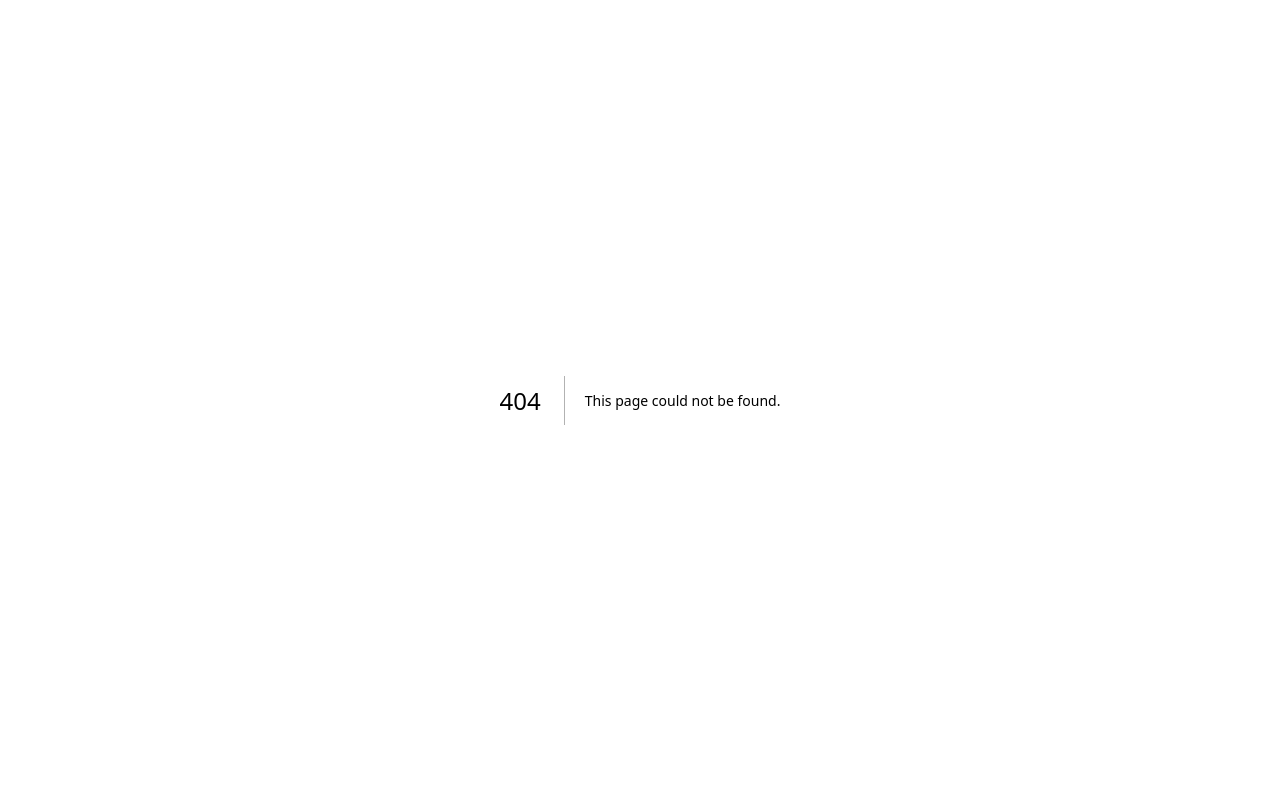
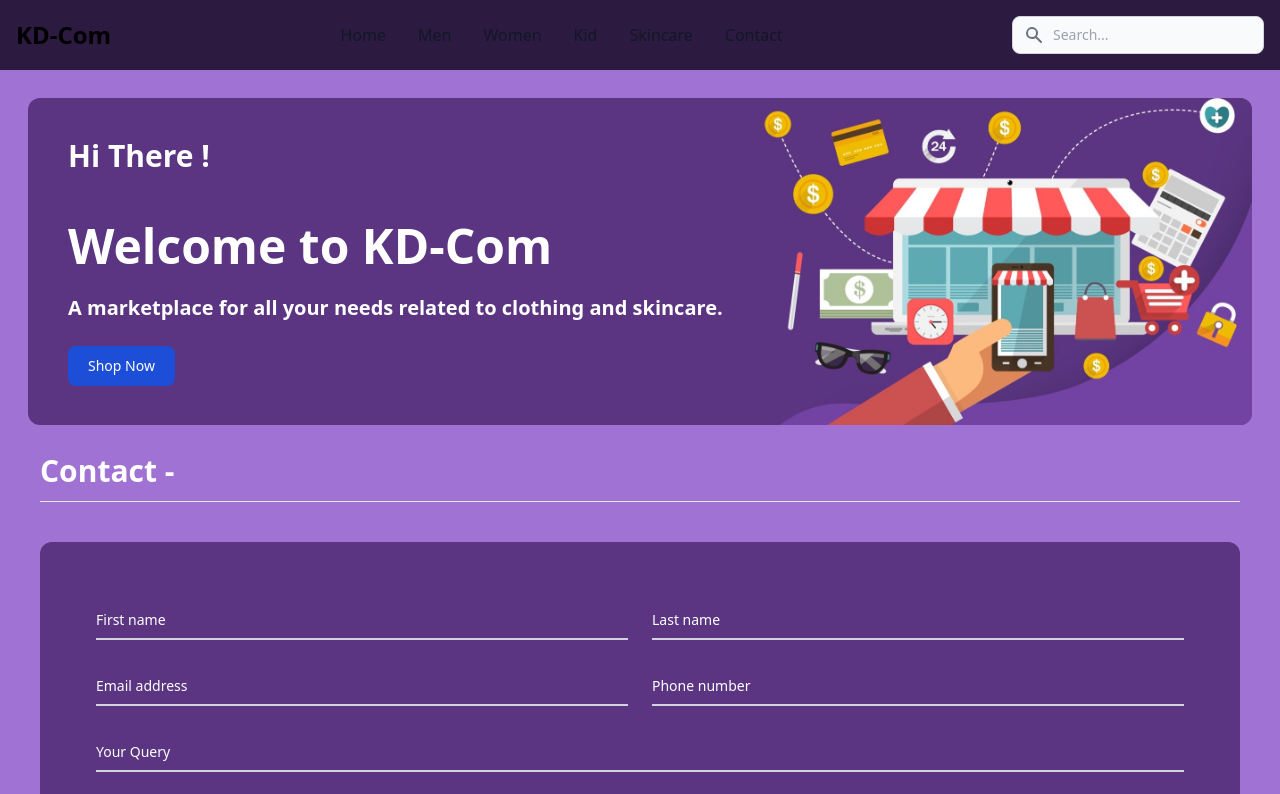
Before and after one commit to karandalania23/ecommerce-app, a Next.js app: page /contact/contact in a window 1280 px wide. Before the commit this address had no page. Shown: the top 794 px of the page. Built offline with nearby package versions, Linux system fonts and the light colour scheme.

Commit message:
Added Contact Page

```diff
--- /dev/null
+++ b/components/contact/conform/index.jsx
@@ -0,0 +1,112 @@
+import React from 'react';
+
+const Conform = () => {
+    return(
+        <>
+        <div className='p-10 px-10'>
+        <div className=' bg-[#5b3582] rounded-xl'>
+        <form className='p-14'>
+        <div className="grid md:grid-cols-2 md:gap-6">
+    <div className="relative z-0 w-full mb-6 group">
+      <input
+        type="text"
+        name="floating_first_name"
+        id="floating_first_name"
+        className="block py-2.5 px-0 w-full text-sm text-gray-900 bg-transparent border-0 border-b-2 border-gray-300 appearance-none dark:text-white dark:border-gray-600 dark:focus:border-blue-500 focus:outline-none focus:ring-0 focus:border-blue-600 peer"
+        placeholder=" "
+        required=""
+      />
+      <label
+        htmlFor="floating_first_name"
+        className="peer-focus:font-medium absolute text-sm text-white dark:text-white duration-300 transform -translate-y-6 scale-75 top-3 -z-10 origin-[0] peer-focus:left-0 peer-focus:text-blue-600 peer-focus:dark:text-blue-500 peer-placeholder-shown:scale-100 peer-placeholder-shown:translate-y-0 peer-focus:scale-75 peer-focus:-translate-y-6"
+      >
+        First name
+      </label>
+    </div>
+    <div className="relative z-0 w-full mb-6 group">
+      <input
+        type="text"
+        name="floating_last_name"
+        id="floating_last_name"
+        className="block py-2.5 px-0 w-full text-sm text-gray-900 bg-transparent border-0 border-b-2 border-gray-300 appearance-none dark:text-white dark:border-gray-600 dark:focus:border-blue-500 focus:outline-none focus:ring-0 focus:border-blue-600 peer"
+        placeholder=" "
+        required=""
+      />
+      <label
+        htmlFor="floating_last_name"
+        className="peer-focus:font-medium absolute text-sm text-white dark:text-white duration-300 transform -translate-y-6 scale-75 top-3 -z-10 origin-[0] peer-focus:left-0 peer-focus:text-blue-600 peer-focus:dark:text-blue-500 peer-placeholder-shown:scale-100 peer-placeholder-shown:translate-y-0 peer-focus:scale-75 peer-focus:-translate-y-6"
+      >
+        Last name
+      </label>
+    </div>
+  </div>
+
+
+
+
+  <div className="grid md:grid-cols-2 md:gap-6">
+  <div className="relative z-0 w-full mb-6 group">
+    <input
+      type="email"
+      name="floating_email"
+      id="floating_email"
+      className="block py-2.5 px-0 w-full text-sm text-white bg-transparent border-0 border-b-2 border-gray-300 appearance-none text-white dark:border-gray-600 dark:focus:border-blue-500 focus:outline-none focus:ring-0 focus:border-blue-600 peer"
+      placeholder=" "
+      required=""
+    />
+    <label
+      htmlFor="floating_email"
+      className="peer-focus:font-medium absolute text-sm text-white dark:text-white duration-300 transform -translate-y-6 scale-75 top-3 -z-10 origin-[0] peer-focus:left-0 peer-focus:text-blue-600 peer-focus:dark:text-blue-500 peer-placeholder-shown:scale-100 peer-placeholder-shown:translate-y-0 peer-focus:scale-75 peer-focus:-translate-y-6"
+    >
+      Email address
+    </label>
+  </div>
+    <div className="relative z-0 w-full mb-6 group">
+      <input
+        type="tel"
+        pattern="[0-9]{3}-[0-9]{3}-[0-9]{4}"
+        name="floating_phone"
+        id="floating_phone"
+        className="block py-2.5 px-0 w-full text-sm text-gray-900 bg-transparent border-0 border-b-2 border-gray-300 appearance-none dark:text-white dark:border-gray-600 dark:focus:border-blue-500 focus:outline-none focus:ring-0 focus:border-blue-600 peer"
+        placeholder=" "
+        required=""
+      />
+      <label
+        htmlFor="floating_phone"
+        className="peer-focus:font-medium absolute text-sm text-white dark:white duration-300 transform -translate-y-6 scale-75 top-3 -z-10 origin-[0] peer-focus:left-0 peer-focus:text-blue-600 peer-focus:dark:text-blue-500 peer-placeholder-shown:scale-100 peer-placeholder-shown:translate-y-0 peer-focus:scale-75 peer-focus:-translate-y-6"
+      >
+        Phone number
+      </label>
+    </div>
+
+  </div>
+  <div className="relative z-0 w-full mb-6 group">
+      <input
+        type="text"
+        name="floating_query"
+        id="floating_query"
+        className="block py-2.5 px-0 w-full text-sm text-gray-900 bg-transparent border-0 border-b-2 border-gray-300 appearance-none dark:text-white dark:border-gray-600 dark:focus:border-blue-500 focus:outline-none focus:ring-0 focus:border-blue-600 peer"
+        placeholder=" "
+        required=""
+      />
+      <label
+        htmlFor="floating_query"
+        className="peer-focus:font-medium absolute text-sm text-white dark:text-white duration-300 transform -translate-y-6 scale-75 top-3 -z-10 origin-[0] peer-focus:left-0 peer-focus:text-blue-600 peer-focus:dark:text-blue-500 peer-placeholder-shown:scale-100 peer-placeholder-shown:translate-y-0 peer-focus:scale-75 peer-focus:-translate-y-6"
+      >
+        Your Query
+      </label>
+    </div>
+  <button
+    type="submit"
+    className="text-white bg-blue-700 hover:bg-blue-800 focus:ring-4 focus:outline-none focus:ring-blue-300 font-medium rounded-lg text-sm w-full sm:w-auto px-5 py-2.5 text-center dark:bg-blue-600 dark:hover:bg-blue-700 dark:focus:ring-blue-800"
+  >
+    Submit
+  </button>
+</form>
+
+        </div>
+        </div>
+        </>
+    )
+}
+export default Conform;
--- /dev/null
+++ b/components/contact/index.jsx
@@ -0,0 +1,22 @@
+import React from 'react';
+import Navbar from '../landing/navbar';
+import Welcome from '../landing/welcome';
+import Conform from './conform';
+import Header from '../landing/header';
+import Footer from '../landing/footer';
+
+const Contact = ()=>{
+    return(
+        <>
+        <Navbar/>
+        <div className='bg-[#a072d4]'>
+        <Welcome/>
+        <Header name='Contact -'/>
+        <Conform/>
+        <Footer/>
+        <hr/>
+        </div>
+        </>
+    )
+}
+export default Contact;
--- a/components/landing/footer/index.jsx
+++ b/components/landing/footer/index.jsx
@@ -30,7 +30,7 @@
         </a>
       </li>
       <li>
-        <a href="#" className="hover:underline">
+        <a href="./contact" className="hover:underline">
           Contact
         </a>
       </li>
--- a/components/landing/header/index.jsx
+++ b/components/landing/header/index.jsx
@@ -7,7 +7,7 @@
         <div class="text-white text-3xl font-bold pl-10">
             {name}
         </div>
-        <div class="pl-8 pr-96 mt-3">
+        <div class="px-10 mt-3">
             <hr/>
         </div>
         </>
--- a/components/landing/navbar/index.jsx
+++ b/components/landing/navbar/index.jsx
@@ -32,7 +32,7 @@
       </div>
       <ul class="flex flex-col p-4 md:p-0 mt-4 font-medium border border-gray-100 rounded-lg md:flex-row md:space-x-8 md:mt-0 md:border-0 bg-backpurple  dark:border-gray-700">
         <li>
-          <a href="#" class="block py-2 pl-3 pr-4 text-white bg-blue-700 rounded md:bg-transparent md:text-blue-700 md:p-0 md:dark:text-blue-500" aria-current="page">Home</a>
+          <a href="../" class="block py-2 pl-3 pr-4 text-gray-900 rounded hover:bg-gray-100 md:hover:bg-transparent md:hover:text-blue-700 md:p-0 md:dark:hover:text-blue-500 dark:text-white dark:hover:bg-gray-700 dark:hover:text-white md:dark:hover:bg-transparent dark:border-gray-700">Home</a>
         </li>
         <li>
           <a href="#" class="block py-2 pl-3 pr-4 text-gray-900 rounded hover:bg-gray-100 md:hover:bg-transparent md:hover:text-blue-700 md:p-0 md:dark:hover:text-blue-500 dark:text-white dark:hover:bg-gray-700 dark:hover:text-white md:dark:hover:bg-transparent dark:border-gray-700">Men</a>
@@ -47,7 +47,8 @@
           <a href="#" class="block py-2 pl-3 pr-4 text-gray-900 rounded hover:bg-gray-100 md:hover:bg-transparent md:hover:text-blue-700 md:p-0 md:dark:hover:text-blue-500 dark:text-white dark:hover:bg-gray-700 dark:hover:text-white md:dark:hover:bg-transparent dark:border-gray-700">Skincare</a>
         </li>
         <li>
-          <a href="#" class="block py-2 pl-3 pr-4 text-gray-900 rounded hover:bg-gray-100 md:hover:bg-transparent md:hover:text-blue-700 md:p-0 dark:text-white md:dark:hover:text-blue-500 dark:hover:bg-gray-700 dark:hover:text-white md:dark:hover:bg-transparent dark:border-gray-700">Contact</a>
+
+          <a href="./contact/contact" class="block py-2 pl-3 pr-4 text-gray-900 rounded hover:bg-gray-100 md:hover:bg-transparent md:hover:text-blue-700 md:p-0 dark:text-white md:dark:hover:text-blue-500 dark:hover:bg-gray-700 dark:hover:text-white md:dark:hover:bg-transparent dark:border-gray-700">Contact</a>
         </li>
       </ul>
     </div>
--- /dev/null
+++ b/pages/contact/contact.js
@@ -0,0 +1,10 @@
+import React from 'react';
+import Contact from '@/components/contact';
+export default function Home() {
+
+  return (
+   <>
+   <Contact/>
+   </>
+  )
+}
--- a/pages/index.js
+++ b/pages/index.js
@@ -1,7 +1,7 @@
 import React from 'react';
 import { Inter } from 'next/font/google';
 import Landing from '../components/landing';
-
+import Contact from '@/components/contact';
 const inter = Inter({ subsets: ['latin'] })
 
 export default function Home() {
```
